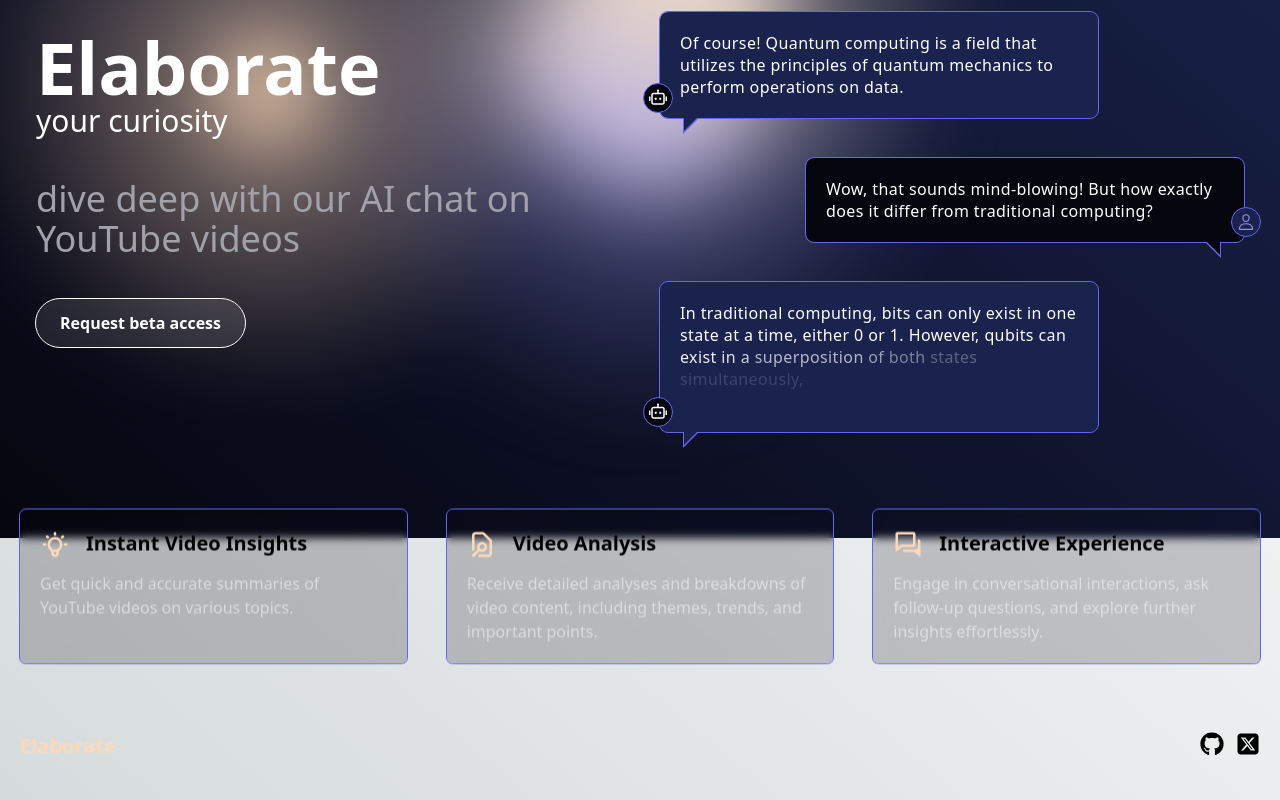
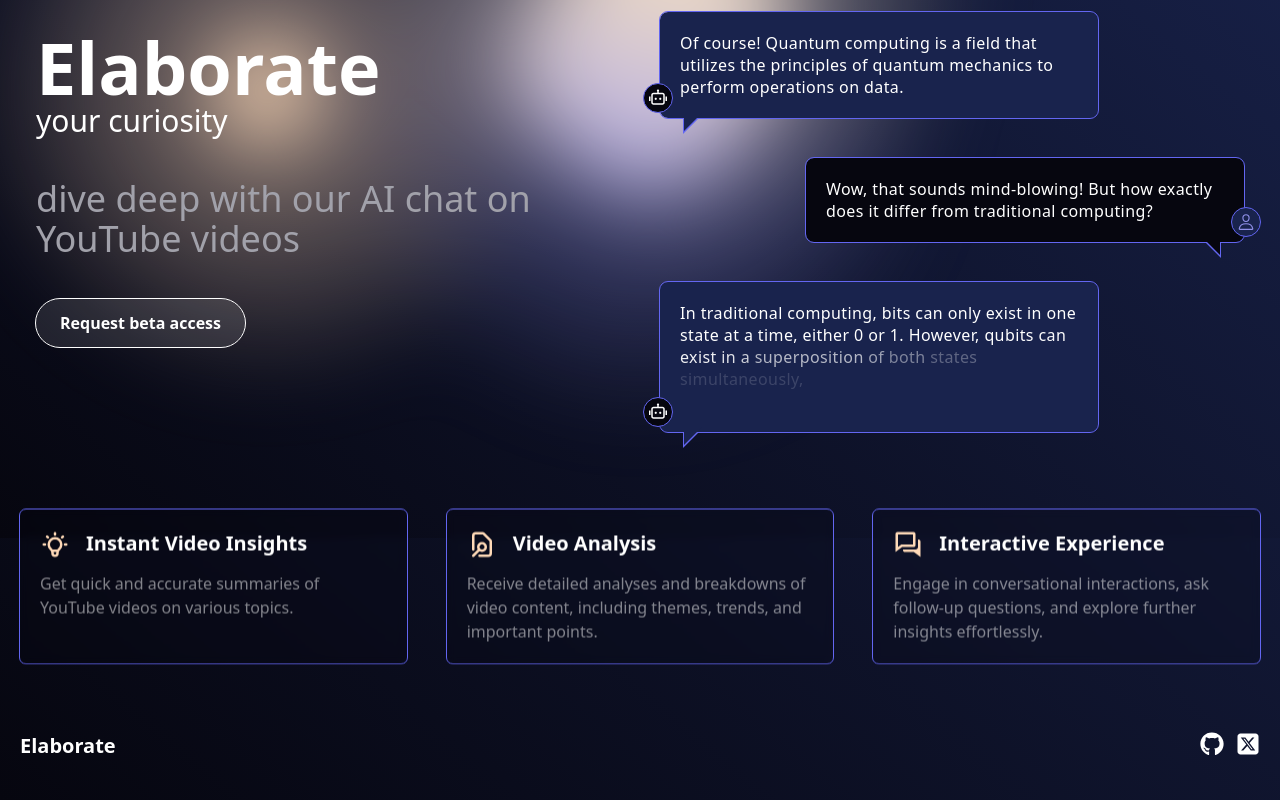
Before and after one commit to amapeso-at-speer/ytb-chatbot-landing, a Next.js app: page / in a window 1280 px wide. Shown: the part 262-1062 px from the top of the page. Built offline with nearby package versions, Linux system fonts and the light colour scheme.

Commit message:
add fixes for light-mode

```diff
--- a/src/app/globals.css
+++ b/src/app/globals.css
@@ -3,9 +3,9 @@
 @tailwind utilities;
 
 :root {
-  --foreground-rgb: 0, 0, 0;
-  --background-start-rgb: 214, 219, 220;
-  --background-end-rgb: 255, 255, 255;
+  --foreground-rgb: 255, 255, 255;
+  --background-start-rgb: 6, 6, 15;
+  --background-end-rgb: 25, 35, 77;
 }
 
 @media (prefers-color-scheme: dark) {
--- a/src/app/page.css
+++ b/src/app/page.css
@@ -10,10 +10,6 @@
   color: rgb(254, 217, 183);
 }
 
-.footer-heading {
-  color: rgb(254, 217, 183);
-}
-
 .footer-icon {
   height: 24px;
   width: 24px;
--- a/src/app/page.tsx
+++ b/src/app/page.tsx
@@ -43,6 +43,7 @@
                 <p className="text-center md:text-left text-xl md:text-2xl lg:text-3xl">your curiosity</p>
                 <p className="text-center md:text-left text-xl md:text-3xl lg:text-4xl pt-10 text-zinc-400">dive deep with our AI chat on YouTube videos</p>
                 <button className="self-center md:self-start bg-white/10 py-3 px-6 mt-10 rounded-full font-bold outline outline-1">Request beta access</button>
+                <button className="md:hidden mt-3 opacity-70 transition duration-300 text-white hover:opacity-100">Sign In</button>
               </div>
               <div className="hidden md:flex flex-col flex-1 mb-20">
                 <SpeechBubble
```
